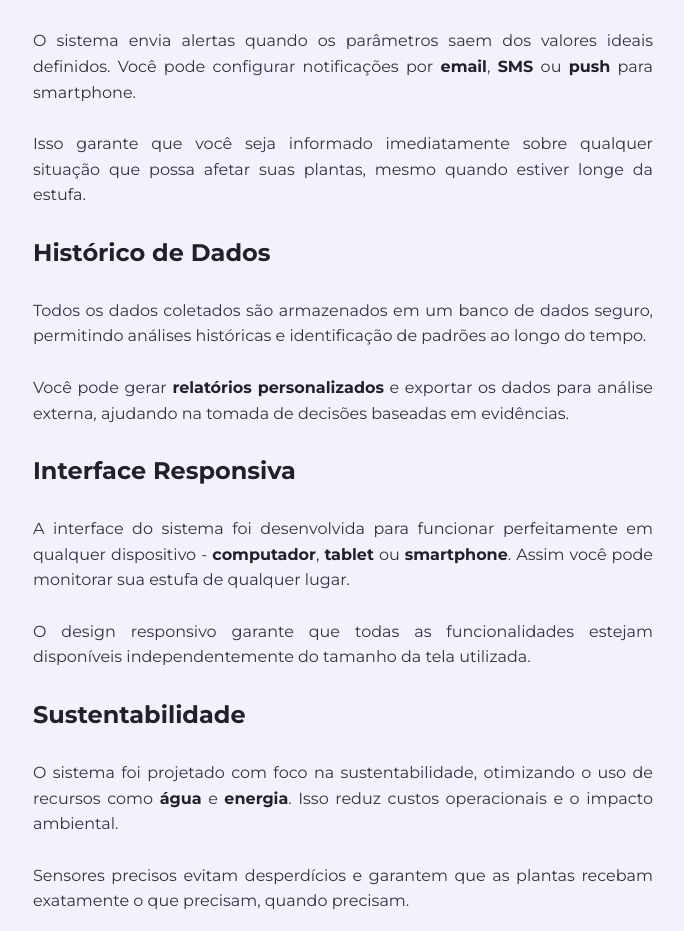
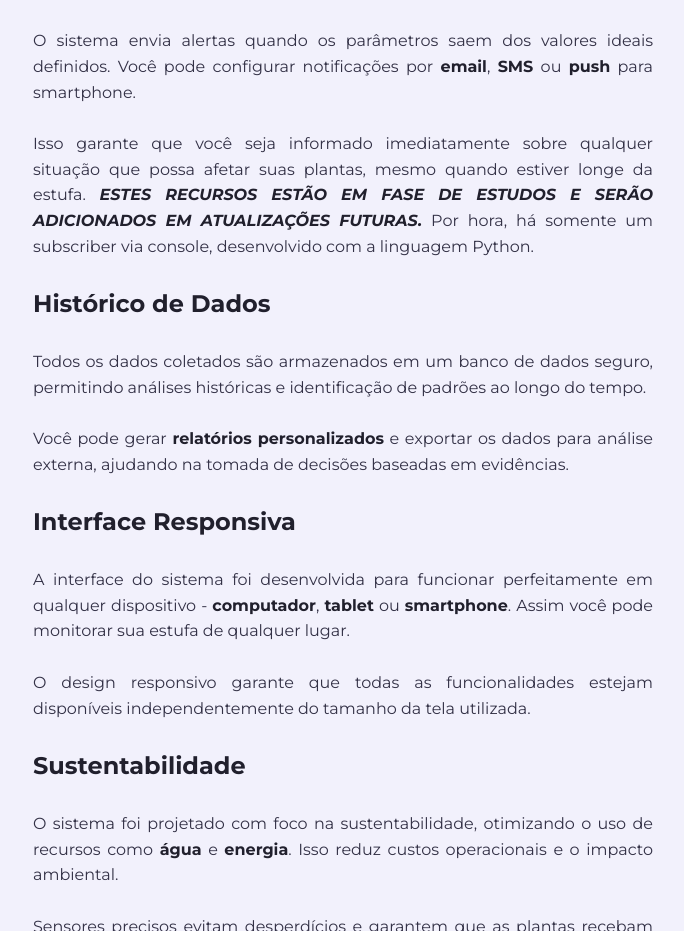
Before and after one commit to abraaosantosdeveloper/greenhouse-blog, a plain HTML site: page index.html in a window 1280 px wide. Shown: the part 1084-2015 px from the top of the page, without its empty margins (297-981 px from the left). Drawn offline with Linux system fonts and the light colour scheme.

Commit message:
Changes made - video and some information

```diff
--- a/index.html
+++ b/index.html
@@ -47,7 +47,8 @@
         <h2>Controle Automatizado</h2>
         <p>Com base nos dados coletados, o sistema pode automaticamente ajustar as condições da estufa para otimizar o
             crescimento das plantas. Isso inclui controle de <strong>irrigação</strong>, <strong>ventilação</strong> e
-            <strong>iluminação artificial</strong>.</p>
+            <strong>iluminação artificial</strong>.
+        </p>
         <p>Todos os ajustes são registrados e podem ser acompanhados através desta interface, proporcionando total
             transparência sobre o funcionamento do sistema.</p>
 
@@ -55,7 +56,9 @@
         <p>O sistema envia alertas quando os parâmetros saem dos valores ideais definidos. Você pode configurar
             notificações por <strong>email</strong>, <strong>SMS</strong> ou <strong>push</strong> para smartphone.</p>
         <p>Isso garante que você seja informado imediatamente sobre qualquer situação que possa afetar suas plantas,
-            mesmo quando estiver longe da estufa.</p>
+            mesmo quando estiver longe da estufa. <strong style="text-transform: uppercase; font-style: italic;">Estes
+                recursos estão em fase de estudos e serão adicionados em atualizações futuras.</strong> Por hora, há
+            somente um subscriber via console, desenvolvido com a linguagem Python.</p>
 
         <h2>Histórico de Dados</h2>
         <p>Todos os dados coletados são armazenados em um banco de dados seguro, permitindo análises históricas e
@@ -66,7 +69,8 @@
         <h2>Interface Responsiva</h2>
         <p>A interface do sistema foi desenvolvida para funcionar perfeitamente em qualquer dispositivo -
             <strong>computador</strong>, <strong>tablet</strong> ou <strong>smartphone</strong>. Assim você pode
-            monitorar sua estufa de qualquer lugar.</p>
+            monitorar sua estufa de qualquer lugar.
+        </p>
         <p>O design responsivo garante que todas as funcionalidades estejam disponíveis independentemente do tamanho da
             tela utilizada.</p>
 
```
